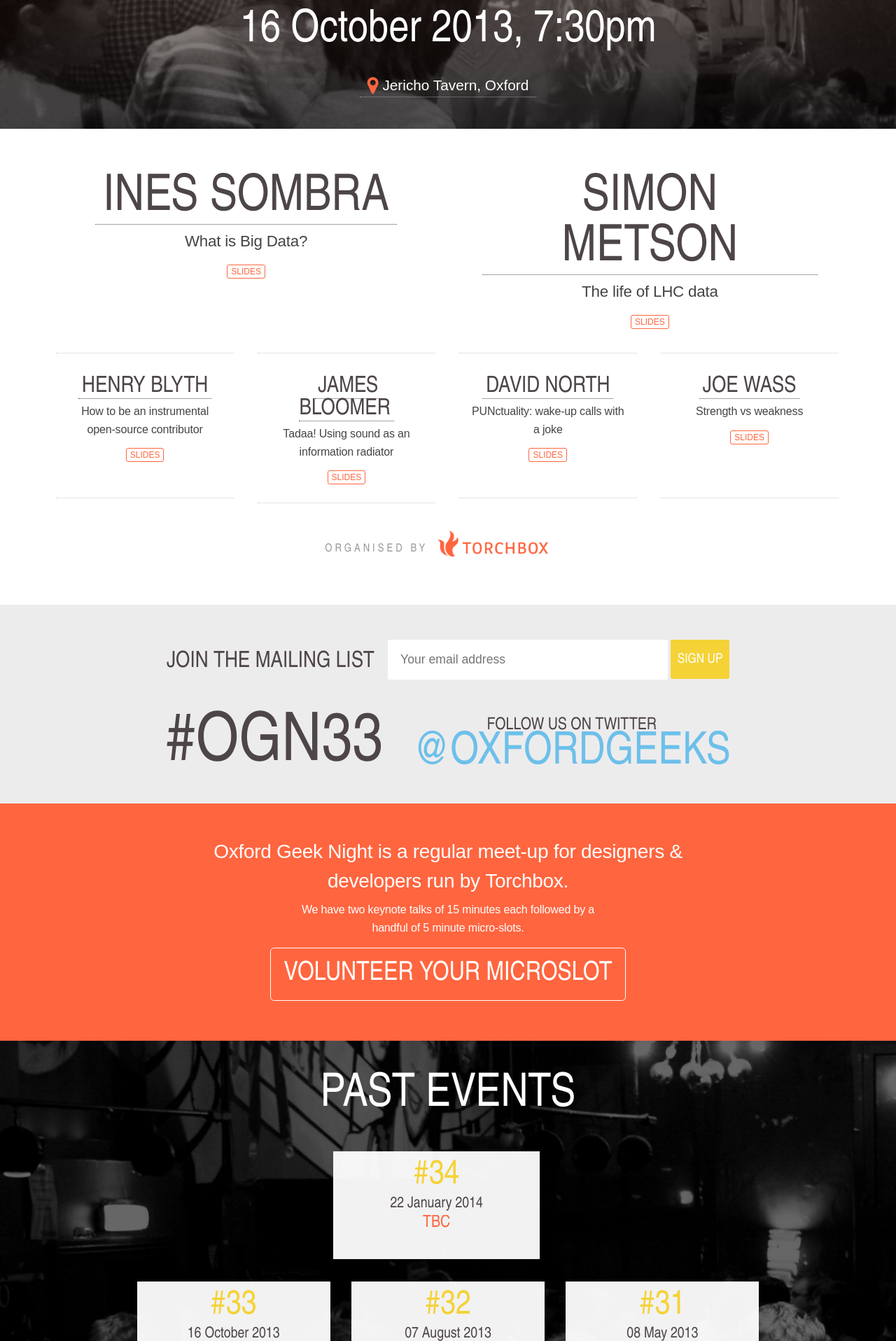
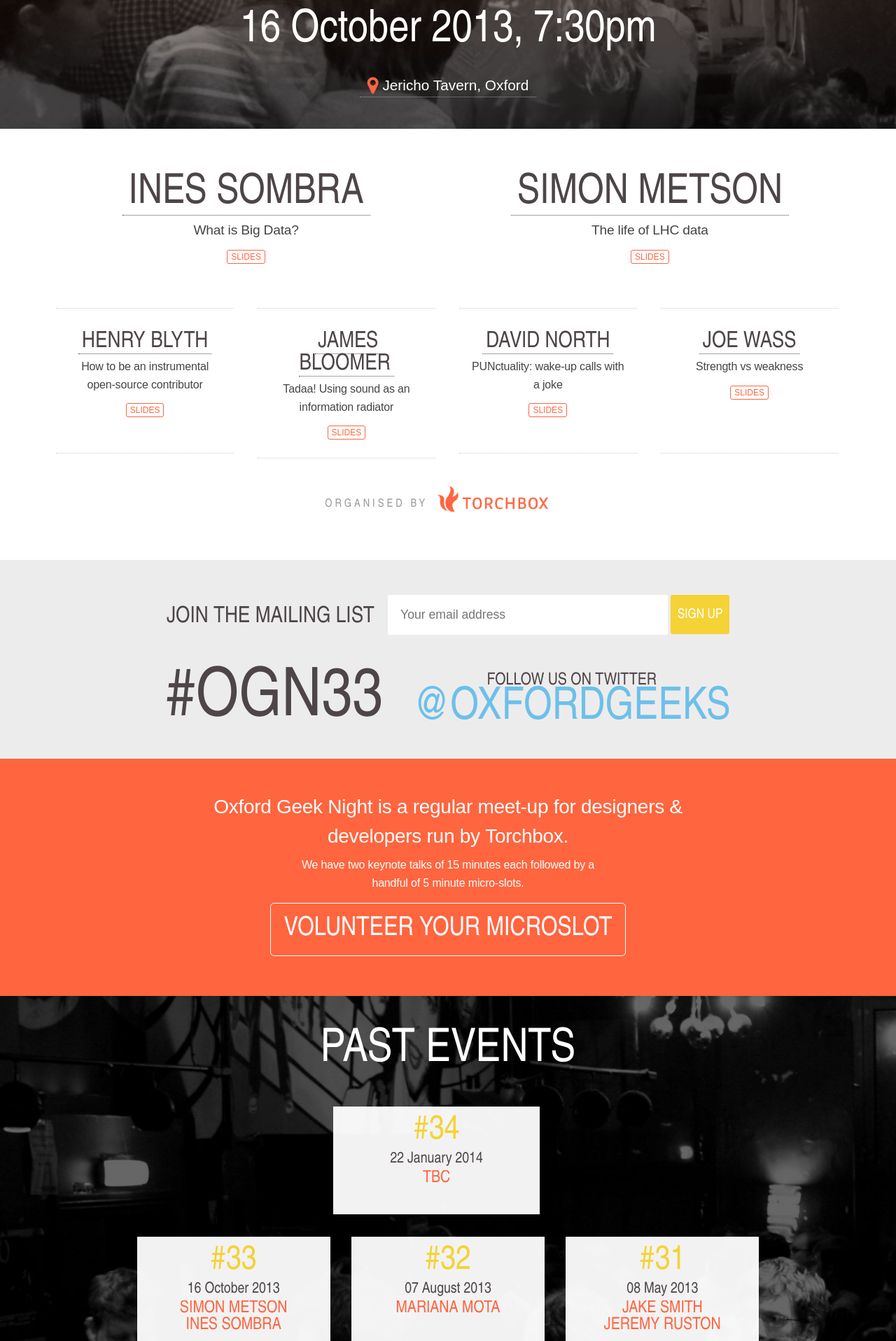
Before and after one commit to torchbox/ogn, a Jekyll site: the page built from _posts/2013-10-16-ogn33.markdown, in a window 1280 px wide. Shown: the part 451-2367 px from the top of the page at 70% size. Built offline with Jekyll 4.4.1, drawn with Linux system fonts in a browser that asks for light colours; nearby versions of some CDN libraries; Markdown is read by kramdown in place of the engine named in the settings.

Commit message:
Keynote speakers CSS

```diff
--- a/assets/css/main.css
+++ b/assets/css/main.css
@@ -783,11 +783,11 @@
 
 
   .keynotes h2 {
-    font-size: 4.5em;
+    font-size: 3.7em;
   }
 
   .keynotes p {
-    font-size: 1.4em;
+    font-size: 1.2em;
   }
 
   .keynotes li {
@@ -800,7 +800,7 @@
     margin-right: 3%;
     padding-bottom: 3em;
     position: relative;
-    height: 16em;
+    height: 12em;
   }
 
     .keynotes li:nth-child(2n+2) {
```
